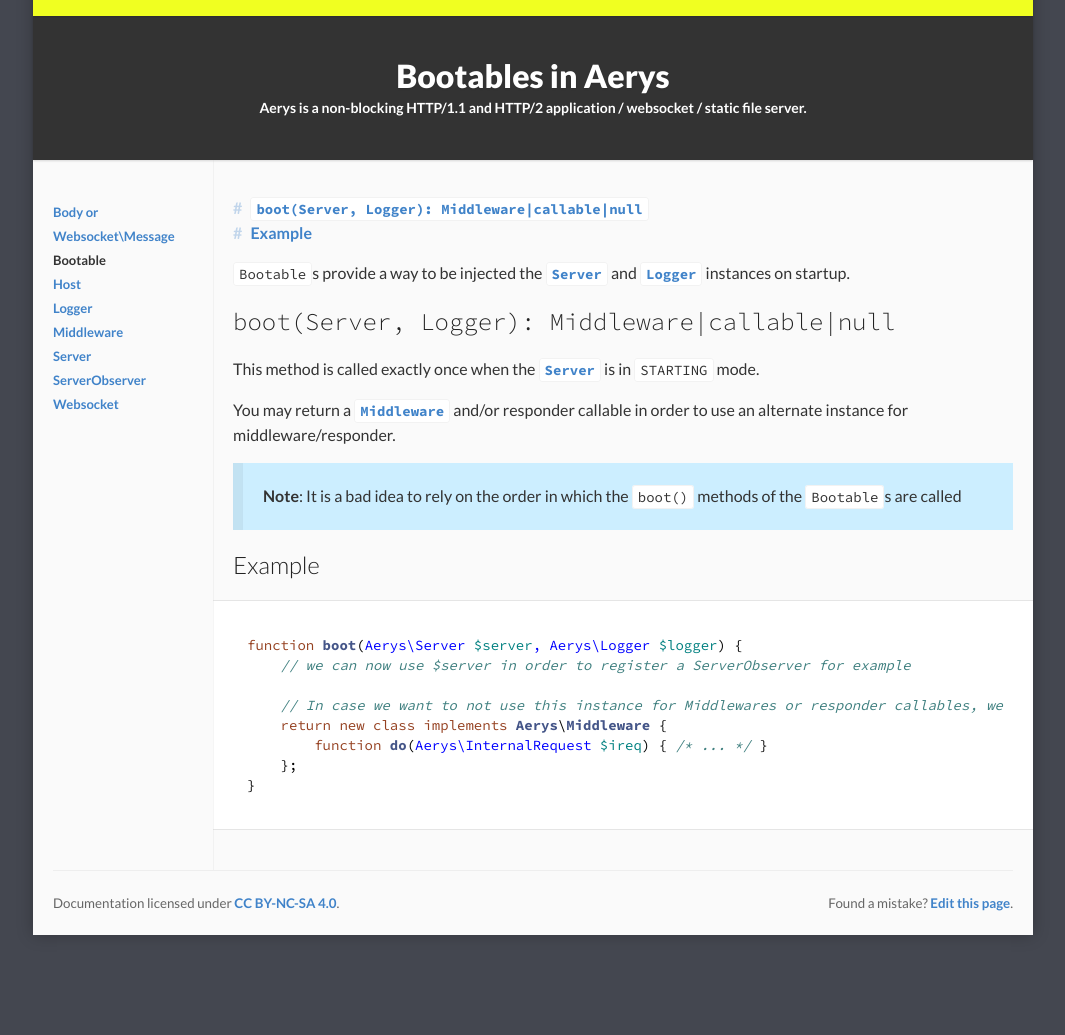
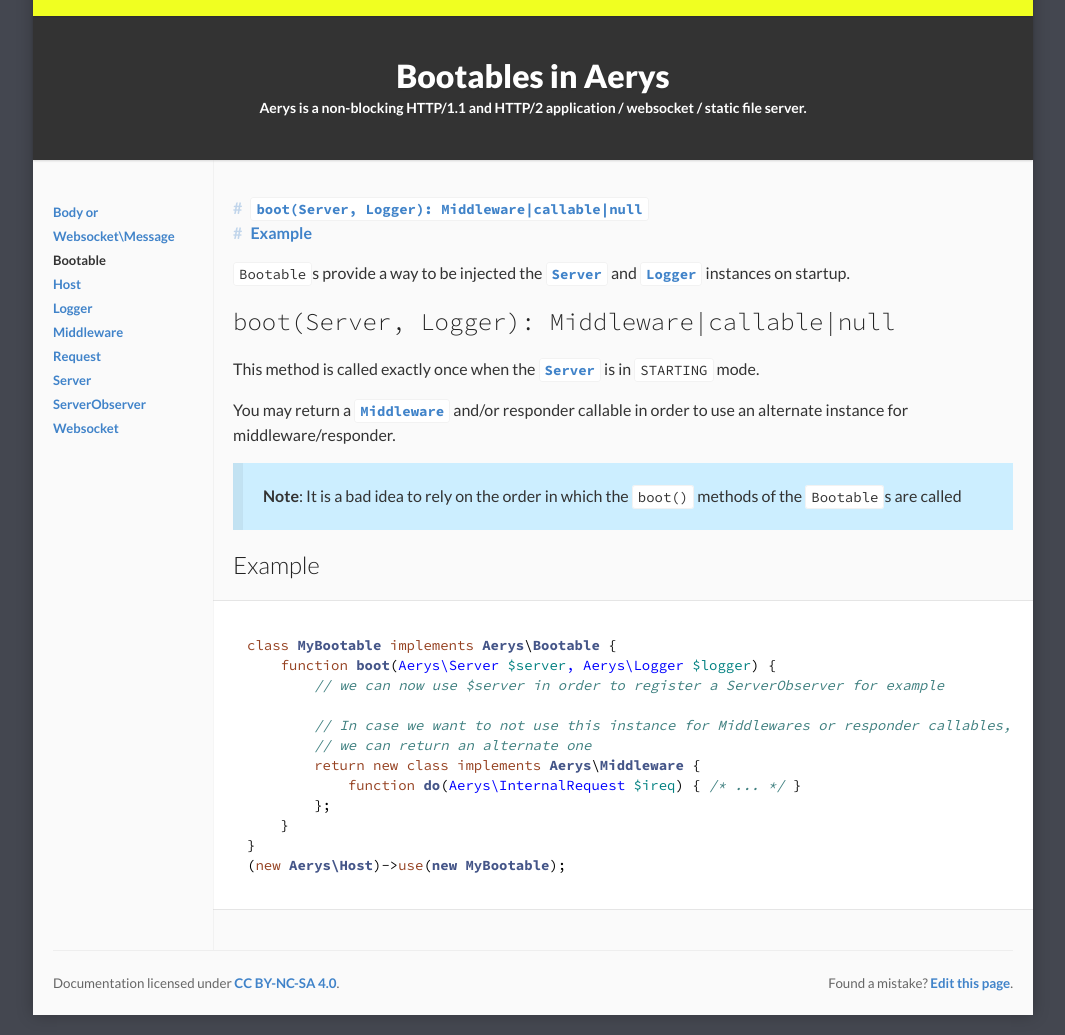
Before and after one commit to amphp/amphp.github.io, a Jekyll site: the page built from docs/aerys/bootable.md, in a window 1280 px wide, cut to the strip 193-1228 px from the top of the page. Shown: the whole strip, without its empty margins (107-1172 px from the left). Built offline with Jekyll 4.4.1, drawn with Linux system fonts in a browser that asks for light colours; nearby versions of some CDN libraries; before the commit the page ends 1148 px from its top, so only the background shows below that.

Commit message:
Add Request docs

````diff
--- a/docs/aerys/bootable.md
+++ b/docs/aerys/bootable.md
@@ -21,12 +21,16 @@ You may return a [`Middleware`](middleware.md) and/or responder callable in orde
 ## Example
 
 ```php
-function boot(Aerys\Server $server, Aerys\Logger $logger) {
-    // we can now use $server in order to register a ServerObserver for example
+class MyBootable implements Aerys\Bootable {
+    function boot(Aerys\Server $server, Aerys\Logger $logger) {
+        // we can now use $server in order to register a ServerObserver for example
 
-    // In case we want to not use this instance for Middlewares or responder callables, we can return an alternate one
-    return new class implements Aerys\Middleware {
-        function do(Aerys\InternalRequest $ireq) { /* ... */ }
-    };
+        // In case we want to not use this instance for Middlewares or responder callables,
+        // we can return an alternate one
+        return new class implements Aerys\Middleware {
+            function do(Aerys\InternalRequest $ireq) { /* ... */ }
+        };
+    }
 }
+(new Aerys\Host)->use(new MyBootable);
 ```
````
Also changed, not shown: docs/aerys/request.md (added, +67 -0 lines), docs/aerys/server.md (+4 -2 lines).
